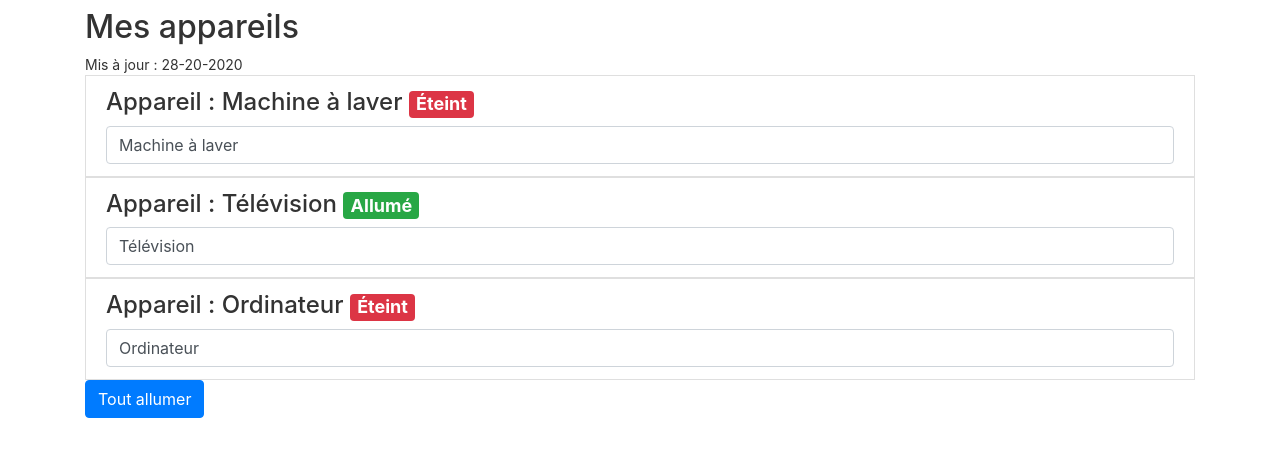
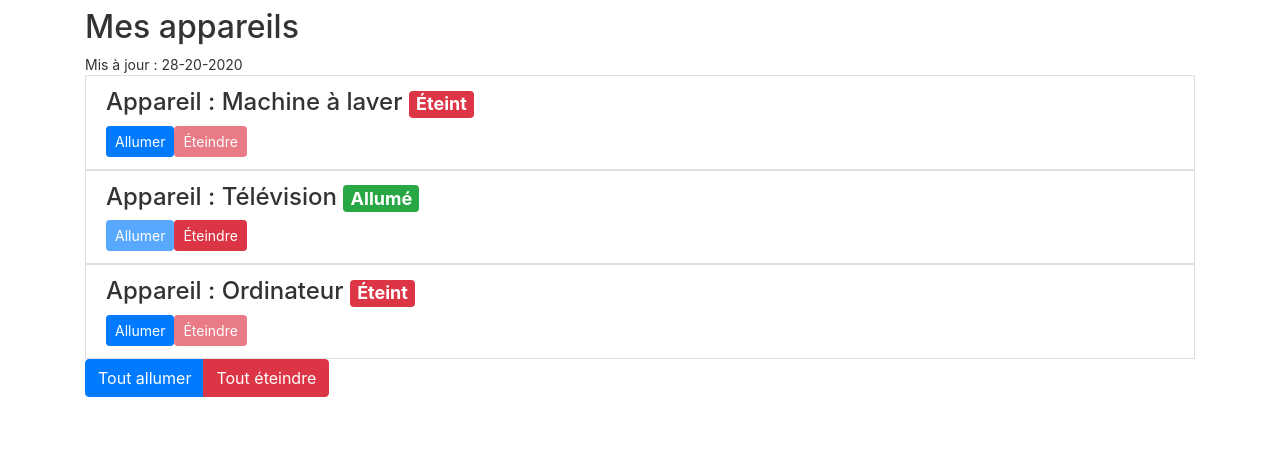
Before and after one commit to 450Oucema/angular-firstproject-openclassroom, an Angular app: page / in a window 1280 px wide. Shown: the top 456 px of the page. Built offline with nearby package versions, Linux system fonts and the light colour scheme.

Commit message:
Section 3 - Chapitre 1 - Améliorez la structure du code avec les Services

```diff
--- a/src/app/app.component.html
+++ b/src/app/app.component.html
@@ -4,13 +4,18 @@
       <h2>Mes appareils</h2>
       <p>Mis à jour : {{lastUpdate | async | date: 'd-m-yyyy' | uppercase}}</p>
       <ul class="list-group">
-        <app-appareil *ngFor="let appareil of appareils"
+        <app-appareil *ngFor="let appareil of appareils; let i = index;"
         [appareilName]="appareil.name"
-        [appareilStatus]="appareil.status">
+        [appareilStatus]="appareil.status"
+        [indexOfAppareil]="i">
         </app-appareil>
       </ul>
-      <button class="btn btn-primary"
-              [disabled]="!isAuth" (click)="onAllumer()">Tout allumer</button>
+      <div class="btn-group">
+        <button class="btn btn-primary"
+                [disabled]="!isAuth" (click)="onAllumer()">Tout allumer</button>
+        <button class="btn btn-danger"
+                [disabled]="!isAuth" (click)="onEteindre()">Tout éteindre</button>
+      </div>
     </div>
   </div>
 </div>
--- a/src/app/app.component.ts
+++ b/src/app/app.component.ts
@@ -1,11 +1,12 @@
-import { Component } from '@angular/core';
+import {Component, OnInit} from '@angular/core';
+import {AppareilService} from './services/appareil.service';
 
 @Component({
   selector: 'app-root',
   templateUrl: './app.component.html',
   styleUrls: ['./app.component.css']
 })
-export class AppComponent {
+export class AppComponent implements OnInit{
   isAuth = false;
   lastUpdate = new Promise((resolve, reject) => {
     const date = new Date();
@@ -15,29 +16,24 @@ export class AppComponent {
       }, 2000
     );
   });
+  appareils: any [];
 
-    appareils = [
-      {
-        name: 'Machine à laver',
-        status: 'Éteint'
-      },
-      {
-        name: 'Télévision',
-        status: 'Allumé'
-      },
-      {
-        name: 'Ordinateur',
-        status: 'Éteint'
-      }
-    ];
-    constructor() {
+  constructor(private appareilService: AppareilService ) {
     setTimeout(
       () => {
         this.isAuth = true;
       }, 4000
     );
   }
+  ngOnInit(): void {
+    this.appareils = this.appareilService.appareils;
+  }
+
   onAllumer() {
-      console.log('On allume tout !');
+    this.appareilService.onAllumer();
+  }
+
+  onEteindre() {
+    this.appareilService.onEteindre();
   }
 }
--- a/src/app/appareil/appareil.component.html
+++ b/src/app/appareil/appareil.component.html
@@ -6,5 +6,6 @@
        'badge-success': appareilStatus === 'Allumé' }">
       {{ getStatus() }}</span>
   </h4>
-  <input type="text" class="form-control" [(ngModel)]="appareilName">
+  <button class="btn btn-sm btn-primary" (click)="onSwitchOn()" [disabled]="appareilStatus === 'Allumé'">Allumer</button>
+  <button class="btn btn-sm btn-danger" (click)="onSwitchOff()" [disabled]="appareilStatus === 'Éteint'">Éteindre</button>
 </li>
--- a/src/app/appareil/appareil.component.ts
+++ b/src/app/appareil/appareil.component.ts
@@ -1,4 +1,5 @@
 import {Component, Input, OnInit} from '@angular/core';
+import {AppareilService} from '../services/appareil.service';
 
 @Component({
   selector: 'app-appareil',
@@ -9,7 +10,8 @@ export class AppareilComponent implements OnInit {
 
   @Input() appareilName: string;
   @Input() appareilStatus: string;
-  constructor() { }
+  @Input() indexOfAppareil: number;
+  constructor(private appareilService: AppareilService) { }
 
   ngOnInit() {
   }
@@ -26,4 +28,12 @@ export class AppareilComponent implements OnInit {
     }
   }
 
+  onSwitchOn() {
+    this.appareilService.switchOnOne(this.indexOfAppareil);
+  }
+
+  onSwitchOff() {
+    this.appareilService.switchOffOne(this.indexOfAppareil);
+  }
+
 }
--- a/src/app/mon-premier/mon-premier.component.html
+++ /dev/null
@@ -1 +0,0 @@
-<p>mon-premier works!</p>
--- a/src/app/mon-premier/mon-premier.component.ts
+++ /dev/null
@@ -1,15 +0,0 @@
-import { Component, OnInit } from '@angular/core';
-
-@Component({
-  selector: 'app-mon-premier',
-  templateUrl: './mon-premier.component.html',
-  styleUrls: ['./mon-premier.component.css']
-})
-export class MonPremierComponent implements OnInit {
-
-  constructor() { }
-
-  ngOnInit() {
-  }
-
-}
--- /dev/null
+++ b/src/app/services/appareil.service.ts
@@ -0,0 +1,30 @@
+export class AppareilService {
+  appareils = [
+    {
+      name: 'Machine à laver',
+      status: 'Éteint'
+    },
+    {
+      name: 'Télévision',
+      status: 'Allumé'
+    },
+    {
+      name: 'Ordinateur',
+      status: 'Éteint'
+    }
+  ];
+
+  onAllumer() {
+    console.log('On allume tout !');
+    this.appareils.forEach(appareil => appareil.status = 'Allumé');
+  }
+  onEteindre() {
+    this.appareils.forEach(appareil => appareil.status = 'Éteint');
+  }
+  switchOnOne(index: number) {
+    this.appareils[index].status = 'Allumé';
+  }
+  switchOffOne(index: number) {
+    this.appareils[index].status = 'Éteint';
+  }
+}
```
Also changed, not shown: src/app/app.module.ts (+5 -3 lines), src/app/mon-premier/mon-premier.component.css (deleted), 1 other file (tests, documents, lock files or other folders). Lines whose indentation alone changed are shown as unchanged.
